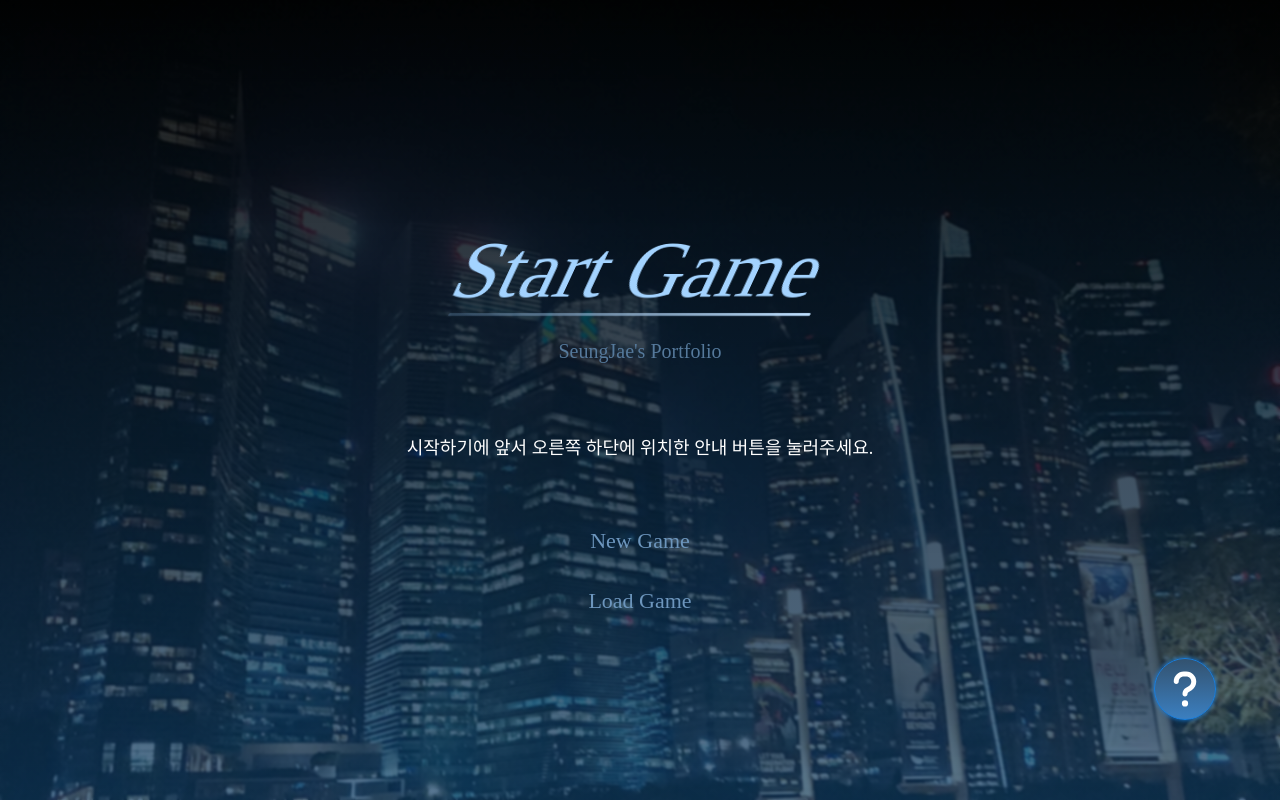
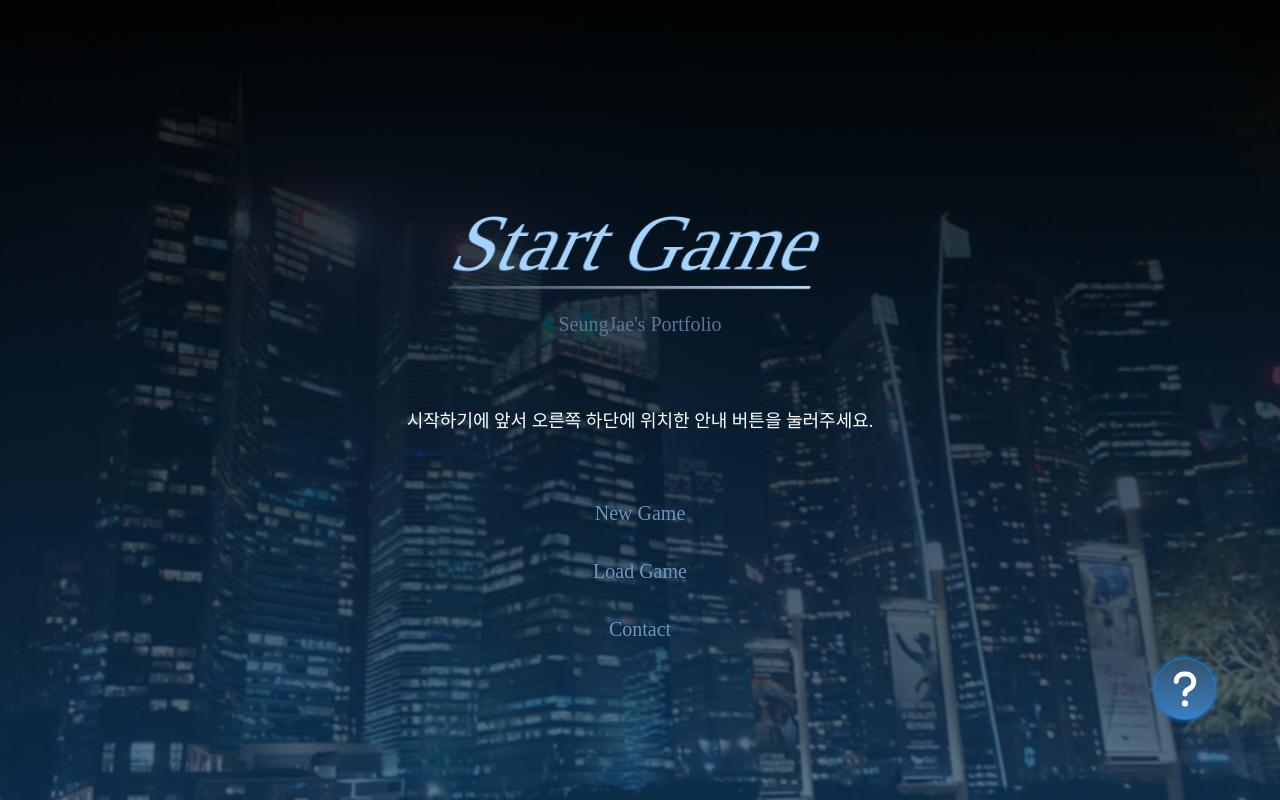
Before and after one commit to seungjaelee2684/seungjae-portfolio, a React (Create React App) app: page / in a window 1280 px wide. Built offline with nearby package versions, Linux system fonts and the light colour scheme; a web font is replaced by a local one.

Commit message:
<Update: 문의 하러가기 버튼 추가>

```diff
--- a/src/pages/StartPage.tsx
+++ b/src/pages/StartPage.tsx
@@ -17,7 +17,8 @@ const StartPage = () => {
     "시작하기에 앞서 오른쪽 하단에 위치한 안내 버튼을 눌러주세요.",
     "가이드의 안내에 따라 새로운 게임(New Game)을 시작하세요!",
     "'Load Game'를 누르면 가이드 없이 시작하실 수 있습니다.",
-    "웹페이지 형태의 포트폴리오를 확인하려면 이곳을 눌러주세요."
+    "웹페이지 형태의 포트폴리오를 확인하려면 이곳을 눌러주세요.",
+    "채용문의: sean2684@naver.com"
   ];
   const [info, setInfo] = useState<number | undefined>(0);
 
@@ -56,7 +57,7 @@ const StartPage = () => {
                 navigate("/loby");
               }}>
               <HoverButton />
-              <ButtonText >
+              <ButtonText>
                 New Game
               </ButtonText>
             </DefaultButton>
@@ -67,7 +68,7 @@ const StartPage = () => {
                 navigate("/loby");
               }}>
               <HoverButton />
-              <ButtonText >
+              <ButtonText>
                 Load Game
               </ButtonText>
             </DefaultButton>
@@ -82,6 +83,17 @@ const StartPage = () => {
                 Website
               </ButtonText>
             </DefaultButton> */}
+            <DefaultButton
+              onMouseOver={() => setInfo(4)}
+              onMouseLeave={() => setInfo(undefined)}
+              onClick={() => {
+                navigate("/website/contact");
+              }}>
+              <HoverButton />
+              <ButtonText>
+                Contact
+              </ButtonText>
+            </DefaultButton>
           </ButtonWrapper>
         </StartGameWrapper>
       </StartGameOutWrapper>
@@ -359,23 +371,23 @@ const ButtonText = styled.div`
   position: absolute;
   bottom: 0;
   left: 0;
-  font-size: 28px;
+  font-size: 24px;
   line-height: 140%;
   transition: all 0.3s;
   z-index: 25;
 
   @media screen and (max-width: 1320px) {
-    font-size: 22px;
+    font-size: 20px;
   }
 
   @media screen and (max-width: 500px) {
-    font-size: 18px;
+    font-size: 16px;
   }
 `;
 
 const DefaultButton = styled.button`
   width: 160px;
-  height: 40px;
+  height: 36px;
   position: relative;
   outline: none;
   border: none;
@@ -395,7 +407,7 @@ const DefaultButton = styled.button`
 
   @media screen and (max-width: 1320px) {
     width: 150px;
-    height: 30px;
+    height: 28px;
   }
 
   @media screen and (max-width: 500px) {
```
